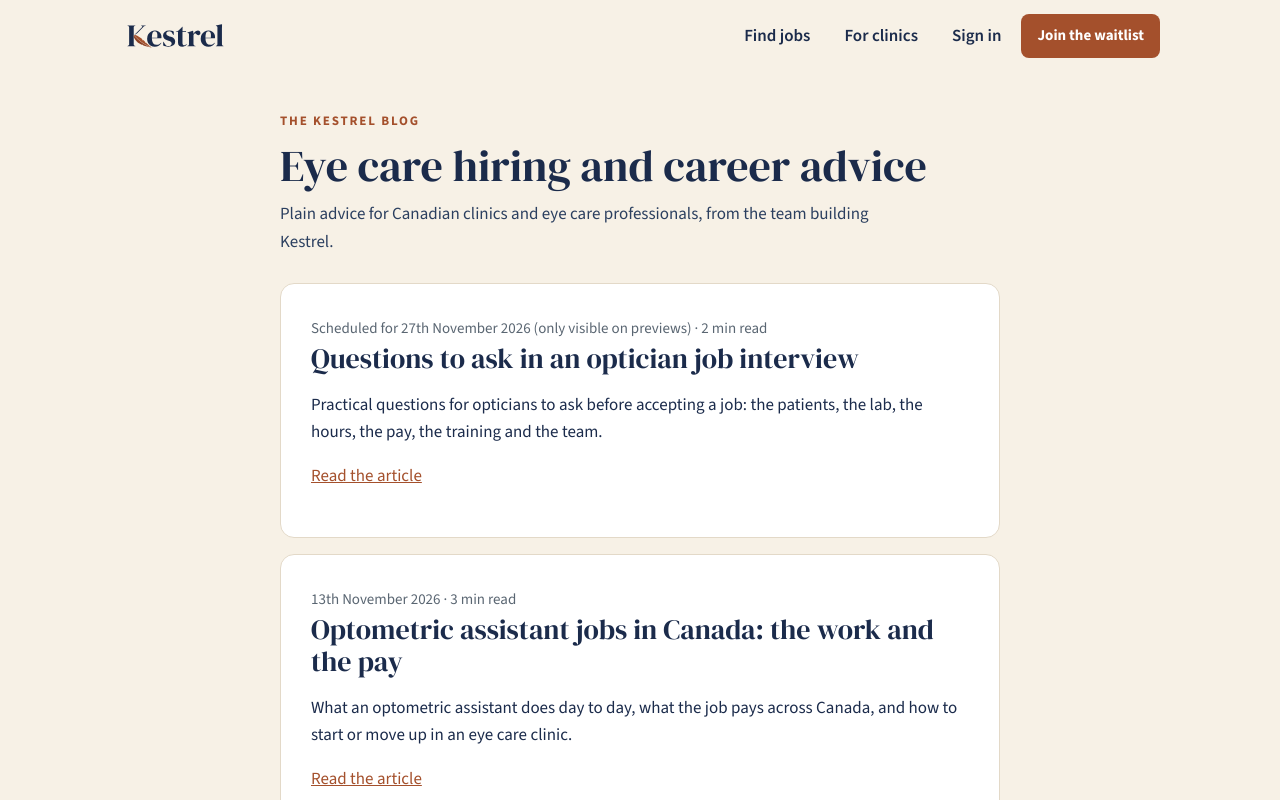
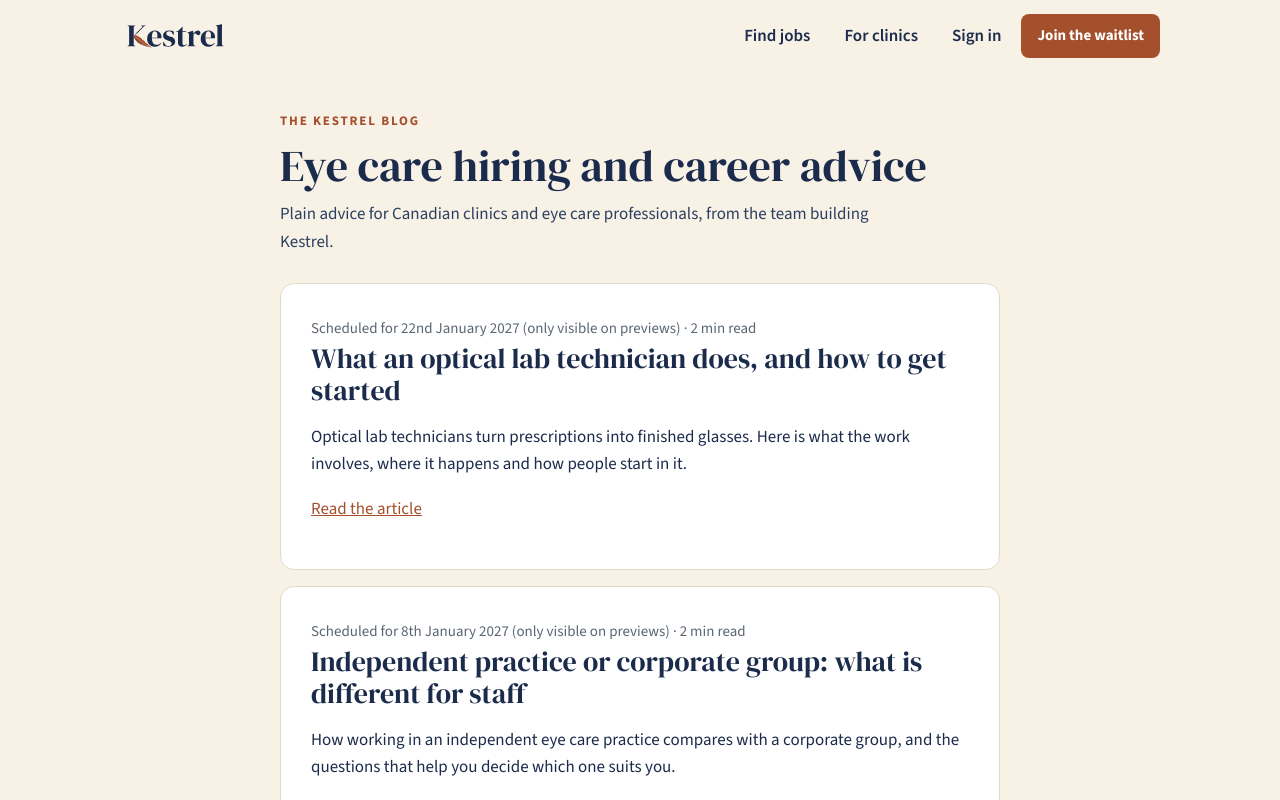
Before and after one commit to stevebsmith88-netizen/Kestrel, a Next.js app: page /blog in a window 1280 px wide. Shown: the top 800 px of the page. Built offline with nearby package versions, Linux system fonts and the light colour scheme; no server answers.

Commit message:
Rewrite the 2 scheduled blog posts without unchecked figures and add 3 more posts
Co-Authored-By: Claude Sonnet 5.5 <noreply@anthropic.com>
Claude-Session: https://claude.ai/code/session_01K4dgNPY8DpVdGBqAJudRQs

```diff
--- a/content/posts.ts
+++ b/content/posts.ts
@@ -4,92 +4,163 @@ import type { Post } from "../lib/blog.ts";
 // Write the way the rest of the site reads: warm and plain, numerals, British spelling, and no dashes as punctuation.
 export const POSTS: Post[] = [
   {
+    slug: "optical-lab-technician",
+    title: "What an optical lab technician does, and how to get started",
+    description: "Optical lab technicians turn prescriptions into finished glasses. Here is what the work involves, where it happens and how people start in it.",
+    date: "2027-01-22",
+    body: `When a patient picks out frames and an optician takes the measurements, someone still has to turn the prescription into a finished pair of glasses. That person is the optical lab technician. It is hands-on work for people who like precision, machines and seeing a job through from start to finish.
+
+## The work
+
+Details differ between labs, but the steps are familiar. Lenses start as blanks or semi-finished lenses and are shaped to the prescription. They are then cut to fit the chosen frame, a step called edging. Coatings or tints may be added, the lenses are fitted into the frame, and the finished glasses are checked with a lensometer to confirm they match the prescription before they go out. Technicians also repair frames, replace lenses and adjust how a pair sits, which is a big part of the job in a clinic.
+
+## Where it happens
+
+Some clinics and optical stores have a small lab on site, so edging and repairs happen the same day. Others send work to a central or wholesale lab, which handles larger volumes and the heavier lens work. Lab technicians work in both, and some move between them. Smaller clinics often ask an optician to do the lab work as well.
+
+## How people start
+
+Many learn on the job, starting with simple tasks such as finishing and assembly and moving on to edging and quality checks. Some opticianry programmes include lab work, and being comfortable with fine, careful work is worth more than a particular certificate. Ask the lab or clinic what training they give and who you would learn from.
+
+## What makes a good technician
+
+Accuracy comes first, because a lens cut a fraction of a millimetre off or set at the wrong angle will not give the patient the vision the prescription promised. Patience helps, as does being comfortable with machines that grind, cut and polish. The work involves standing for long stretches, handling lenses and chemicals carefully, and wearing eye and ear protection in the lab. In a clinic lab you will also talk to opticians and sometimes to patients, so being able to explain why a pair needs another day is a useful skill.
+
+## Questions to ask before you accept
+
+Ask which machines you would work on and whether you would be trained on each one. Ask how much of the work is edging, how much is repairs and how much is quality checking. Ask whether the lab is on site or central, how many people work in it, and who covers when someone is away. And, as with any job, ask for the pay range and how it is reviewed.
+
+## Where it can lead
+
+People move from the bench into lead technician or lab manager roles, into dispensing as opticians, or into the supplier side as field service technicians who install and repair lab equipment. Our guide to [field based eye care jobs](/blog/field-based-eye-care-jobs) describes those roles.
+
+[See eye care jobs across Canada](/jobs)`,
+  },
+  {
+    slug: "independent-or-corporate-eye-care",
+    title: "Independent practice or corporate group: what is different for staff",
+    description: "How working in an independent eye care practice compares with a corporate group, and the questions that help you decide which one suits you.",
+    date: "2027-01-08",
+    body: `Eye care in Canada is a mix of independent practices, owned by an optometrist or optician, and larger groups that run many locations under one name. Both hire all the time, and neither is better. They feel different to work in, and what suits you depends on what you want from the next few years.
+
+Practices vary a lot inside each group, so treat what follows as tendencies, not rules.
+
+## What tends to be different in an independent practice
+
+Decisions are usually made close by, often by the person who owns the clinic. That can mean more say over the frame collection, the suppliers and how the day runs, and a team that knows each other well. Teams are often smaller, so you may do a wider range of tasks: pre-testing one hour, dispensing the next, ordering stock after that. Pay, benefits and training are set by the owner, so they vary more from one clinic to the next, and it is worth asking about them directly.
+
+## What tends to be different in a corporate group
+
+Systems and training are more likely to be set out in writing: how new staff are onboarded, how patients are booked, how the dispensary is run. There may be defined steps to move up, openings at other locations, and a larger team to learn from. In return you may have less say over products and suppliers, and targets or policies that come from outside the clinic.
+
+## How to find out which one you are looking at
+
+Ask the same questions in both. Who makes decisions about the frame collection and the schedule? What does training look like in the first 3 months? What does a typical week look like, and who covers when someone is away? How long has the team been together? Our guide to [questions to ask in an optician interview](/blog/optician-interview-questions) has more.
+
+Kestrel lists independent and corporate practices side by side, and you can filter your search by practice type.
+
+[Browse eye care jobs across Canada](/jobs)`,
+  },
+  {
+    slug: "optometric-assistant-job-ad",
+    title: "How to write an optometric assistant job ad that works",
+    description: "Most assistant ads say 'friendly, fast paced team player'. Here is how to write one that tells candidates what the job is and gets better applicants.",
+    date: "2026-12-11",
+    body: `Most optometric assistant ads say the same things: friendly, fast paced, a team player. They tell a candidate almost nothing, and they attract people who apply to 20 places a day. A better ad has fewer adjectives and more facts, and it is easier to write than it sounds.
+
+## Start with the week, not the person
+
+Say what the person will actually do. Which pre-tests will they run, and which will the optometrist keep? Is there contact lens teaching? How much of the day is at the front desk? How many optometrists work in the clinic, and which days does this role cover? A candidate who reads "pre-testing with our imaging equipment, 4 days a week alongside 2 optometrists" can picture the job. A candidate who reads "assist in a busy eye care environment" cannot.
+
+## Put the pay and the hours where people look
+
+In several provinces the pay has to be in the ad. On Kestrel every post also needs a yes or no on whether the vacancy is real, and a yes or no on whether you use AI to screen applicants. Beyond the rules, candidates trust an ad that gives the hours, any evenings or Saturdays, and the pay up front. Our [checklist for job ads](/blog/eye-care-job-ad-checklist) goes through each requirement.
+
+## Say how you will train
+
+Many good assistants arrive with no eye care background, so the promise of training matters more than a long list of requirements. Who will train them, for how long, and on which equipment? If you do not ask for a certificate, say so. If you do, say which ones you accept.
+
+## A before and after
+
+Here is the difference on a made up clinic. The first version could be anyone: "Busy optometry clinic seeks friendly, hard working assistant to join our dynamic team. Must be a team player."
+
+The second tells you something: "A 3 optometrist clinic in a mid sized Ontario city needs an optometric assistant, Tuesday to Saturday, with one late evening. You will run pre-testing, prepare exam rooms and teach contact lens handling, with paid training on our imaging equipment in your first month. The pay range and the benefits, and when they start, are listed below."
+
+Keep the wording about the work and the skills, not the person. Words like "young" or "energetic" can point to age, and "Canadian experience" is not allowed in a posting in Ontario.
+
+## Ready to post?
+
+Kestrel's ad builder turns a few lines about the role into a draft. You edit every word, and a person reads every post before it goes live.
+
+[See how posting works](/clinics)`,
+  },
+  {
     slug: "optician-interview-questions",
     title: "Questions to ask in an optician job interview",
     description: "Practical questions for opticians to ask before accepting a job: the patients, the lab, the hours, the pay, the training and the team.",
     date: "2026-11-27",
-    body: `An interview works both ways. The clinic is deciding if you are right for the job, and you are deciding whether you want to spend your days there. Opticians have more choice than most people think, so it is worth asking good questions. Here are the ones that tell you the most.
+    body: `An interview works both ways. The clinic is deciding whether you are right for the job, and you are deciding whether you want to spend your days there. A few good questions tell you more than the job ad ever will.
 
-## About the practice
+## About the clinic and the day
 
-- **Is this an independent clinic or part of a group?** Neither is better. They feel different, and the answer affects who makes decisions, how much choice you have over frames and suppliers, and how you progress.
-- **Who are the patients?** Families, older patients, children, a lot of contact lens wearers, a busy sports or specialty practice? You will do your best work if the mix suits you.
-- **What does the frame collection look like?** Ask who chooses it and how much say the opticians have.
-- **How many opticians and optometrists work here?** This tells you how busy you will be and who you can learn from.
+Start with the basics. Is it an independent clinic or part of a group? Neither is better, but they feel different, and the answer affects who makes decisions, how much say you have over frames and suppliers, and how you can move up. Ask who the patients are: families, older patients, children, lots of contact lens wearers, a busy specialty practice. You will do your best work if the mix suits you. Ask who chooses the frame collection and how much say the opticians have, and how many opticians and optometrists work there, because that tells you how busy you will be and who you can learn from.
 
-## About the day
-
-- **What does a normal day or week look like?** Ask about evenings, Saturdays and holiday cover.
-- **How do patients move from the exam room to the dispensary?** A clinic that has thought about this usually runs more smoothly.
-- **Is the lab work done here or sent out?** If it is done in the clinic, ask who does edging and repairs, and whether you would be trained.
-- **What equipment do you use?** It is fair to ask whether you will get training on anything new to you.
+Then ask what a normal week looks like, including evenings, Saturdays and holiday cover. Ask how patients move from the exam room to the dispensary, since a clinic that has thought about this usually runs more smoothly. If lab work is done on site, ask who does the edging and repairs and whether you would be trained. It is fair to ask about the equipment too, and whether you will get training on anything that is new to you.
 
 ## About pay and growth
 
-- **What is the pay range?** In several provinces a job ad must show it, so it should not be a surprise. If there is commission or a bonus, ask exactly how it is worked out and what a typical month looks like.
-- **What benefits are included, and when do they start?**
-- **Is there support for continuing education and licence fees?** Many provinces require opticians to keep learning, and the cost adds up.
-- **Who would I learn from, and what could this job lead to in 2 or 3 years?**
+- What is the pay range? In several provinces a job ad must show it, so it should not come as a surprise.
+- If there is commission or a bonus, how exactly is it worked out, and what does a typical month look like?
+- Which benefits are included, and when do they start?
+- Is there help with continuing education and registration fees? Many provinces expect opticians to keep learning, and the cost adds up.
+- Who would I learn from, and where could this job lead in 2 or 3 years?
 
-## About the team
+## About the team, and what to watch for
 
-- **Who would I report to, and how are they to work for?**
-- **Why is this position open?** A new role, a retirement and a replacement for someone who left are very different stories.
-- **How long have the opticians here been in their jobs?** A team that stays is usually a good sign.
+Ask who you would report to and what they are like to work for. Ask why the position is open: a new role, a retirement and a replacement for someone who left are very different stories. Ask how long the team has been together.
 
-## Things to watch for
-
-A few things are worth a second look: no pay range anywhere, an ad that only says "fast paced" without saying what that means, a role that has been open for months, and answers that change when you ask the same question twice.
+A few things are worth a second look. No pay range anywhere. An ad that says "fast paced" without saying what that means. A role that has been open for months. Answers that change when you ask the same question twice.
 
 ## Be ready for their questions too
 
-Think of 3 short stories: a time you helped a difficult fit, a time you worked well with an optometrist, and a time you learned something new. A clear, warm [cover letter](/blog/cover-letter-optical-job) gives you a good start before you even sit down.
+Have 3 short stories ready: a time you helped a difficult fit, a time you worked well with an optometrist, and a time you learned something new. A clear, warm [cover letter](/blog/cover-letter-optical-job) gives you a good start before you sit down.
 
 [Browse eye care jobs across Canada](/jobs)`,
   },
   {
     slug: "optometric-assistant-jobs-canada",
     title: "Optometric assistant jobs in Canada: the work and the pay",
-    description: "What an optometric assistant does day to day, what the job pays across Canada, and how to start or move up in an eye care clinic.",
+    description: "What an optometric assistant does day to day, how pay varies across Canada, and how to start or move up in an eye care clinic.",
     date: "2026-11-13",
-    body: `An optometric assistant is the person who keeps an eye exam running smoothly. You are the first friendly face a patient meets after reception, and the person who gets them ready for the optometrist. It is one of the most common ways into eye care, and a good job for someone who likes people, routine and learning how the instruments work.
+    body: `An optometric assistant is the person who keeps an eye exam running smoothly. You are the first friendly face a patient meets after reception, and the person who gets them ready for the optometrist. It is one of the most common ways into eye care, and a good fit for someone who likes people, routine and working out how instruments behave.
 
 ## What the work involves
 
-The details change from clinic to clinic, and from province to province, but most days include some mix of these:
+The details change from clinic to clinic and from province to province. Most days mix pre-testing, looking after the exam room, helping patients and some work at the front of the clinic.
 
-- **Pre-testing.** Taking a patient's history and running the first tests before the exam, such as measuring eye pressure, checking how the eyes work together, and taking images of the eye. Which tests you do depends on the equipment in the clinic.
-- **Looking after the exam room.** Preparing instruments, cleaning and putting them away, and keeping the day on time.
-- **Helping patients.** Explaining what is about to happen, teaching a new contact lens wearer how to insert and remove their lenses, and answering simple questions.
-- **The front of the clinic.** Booking appointments, checking in patients, and in smaller clinics some insurance and billing work.
+Pre-testing means the first tests before the exam: taking the patient's history, measuring eye pressure, checking how the eyes work together and taking images of the eye. Which of these you do depends on the equipment in the clinic and on what the optometrist you work with is happy to hand over. Around that, you prepare and put away instruments, keep the schedule moving, explain to patients what is about to happen and, in some clinics, teach a new contact lens wearer how to put their lenses in and take them out. In a smaller clinic the job also covers booking, check in and some billing.
 
-What an assistant is allowed to do is set by the optometrist you work with and the rules in your province. If a job ad is vague, ask which tests you would be trained to do.
+What an assistant may do is set by the optometrist and by the rules in your province. If a job ad is vague, ask which tests you would be trained to do, and who trains you.
 
 ## What it pays
 
-Job Bank, the federal government's job site, shows a national median wage of about $23 an hour for optometric assistants, with most wages falling between about $18 and $30 an hour. Its most recent provincial medians were around $22 in Ontario, $22.50 in Alberta and $25 in British Columbia. These figures are updated from time to time, so check [Job Bank](https://www.jobbank.gc.ca/marketreport/wages-occupation/27193/ca) for the current numbers before you negotiate.
+Pay for optometric assistants varies by province, by how much experience you bring, by the equipment you are trained on, by your hours and by the size of the practice. We have not put a figure in this post, because wage numbers move and one that was right last year can mislead you in a negotiation. The federal government's [Job Bank](https://www.jobbank.gc.ca/) publishes wage reports by occupation and province, and it is the best place to see the current range for your area.
 
-Pay usually moves with experience, the equipment you are trained on, the hours you work and the size of the practice. In several provinces a job ad now has to show the pay, so you should not need to guess. Our [checklist for job ads](/blog/eye-care-job-ad-checklist) explains what clinics must include.
+In several provinces a job ad now has to show the pay, so you should not have to guess. Our [checklist for job ads](/blog/eye-care-job-ad-checklist) explains what clinics must include, and every job on Kestrel shows a pay range.
 
-## How to get started
+## Getting started, and where it leads
 
-Many clinics are happy to train a keen, reliable person on the job, and some prefer it. Others look for a course or certificate in optometric assistant work, which a few colleges and professional associations offer. Ask the clinics you apply to what they prefer, and do not be put off if you have no experience yet. Customer service, retail, health care and reception work all count.
+Many clinics are happy to train a keen, reliable person on the job, and some prefer it. Others ask for a course or certificate in optometric assistant work. Ask the clinics you apply to what they prefer, and do not be put off if you have no eye care experience yet: customer service, retail, health care and reception work all count. A short [cover letter](/blog/cover-letter-optical-job) that says why you want to work in eye care often matters as much as a long CV.
 
-A short [cover letter](/blog/cover-letter-optical-job) that says why you want to work in eye care often matters as much as a long CV.
-
-## Where it can lead
-
-- **Lead assistant or clinic manager.** Running the team, the schedule and the day to day of the practice.
-- **Optician.** Many assistants study to become opticians, so they can fit and dispense glasses and contact lenses.
-- **A role with a supplier.** Lens and frame companies hire people who know clinics, as trainers and account managers. See our guide to [field based eye care jobs](/blog/field-based-eye-care-jobs).
+From there, some assistants become lead assistants or clinic managers, and many study to become opticians. Others join a supplier as a trainer or account manager, which our guide to [field based eye care jobs](/blog/field-based-eye-care-jobs) describes.
 
 ## Questions to ask before you accept
 
 - Which tests would I be trained to do, and who trains me?
 - What are the hours, including evenings and Saturdays?
 - How many assistants and optometrists work here, and how long have they been here?
-- Is there support for courses or certification?
-- What is the pay range, and how often is pay reviewed?
+- Is there help with courses or certification?
+- What is the pay range, and how often is it reviewed?
 
 [See eye care jobs across Canada](/jobs)`,
   },
```
Also changed, not shown: 1 other file (tests, documents, lock files or other folders).
